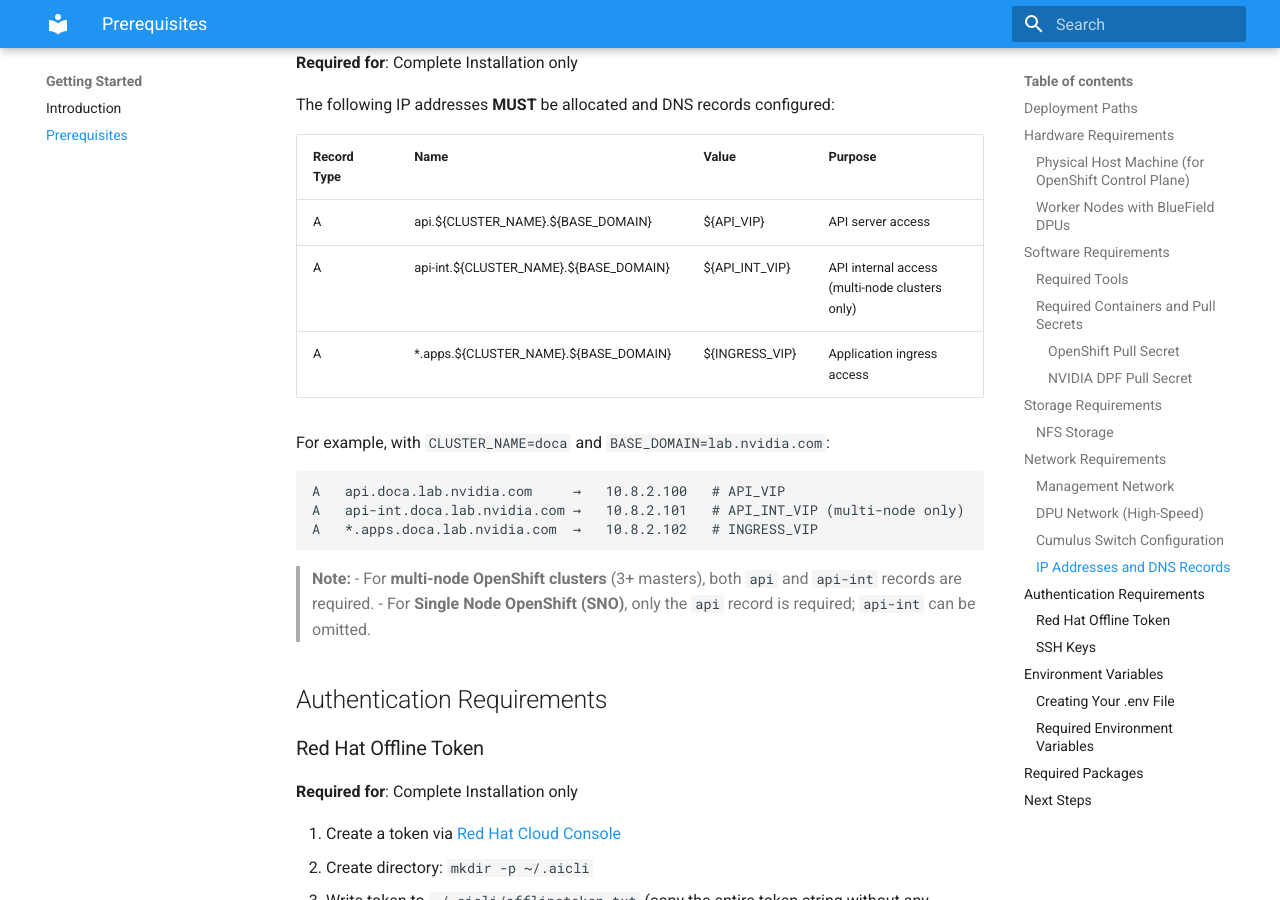
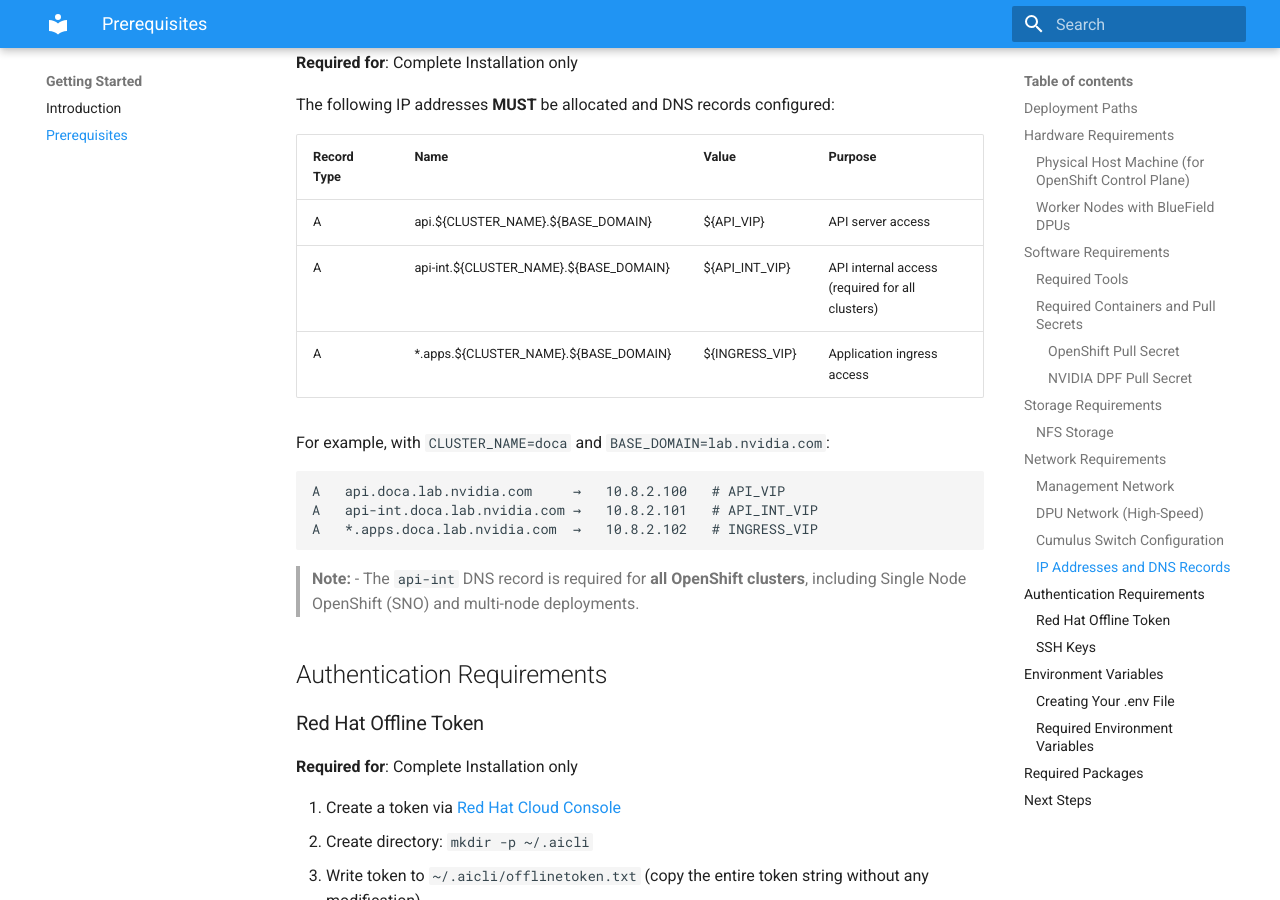
Before and after one commit to szigmon/openshift-dpf, an MkDocs documentation site: the page built from docs/prerequisites.md, in a window 1280 px wide and 900 px high, scrolled down 4398 px. Built offline with MkDocs 1.6.1 and Material for MkDocs 9.7.7, drawn with Linux system fonts in a browser that asks for light colours.

Commit message:
docs: clarify api-int DNS record is required for all OpenShift clusters, including SNO

````diff
--- a/docs/prerequisites.md
+++ b/docs/prerequisites.md
@@ -141,20 +141,19 @@
 | Record Type | Name | Value | Purpose |
 |-------------|------|-------|---------|
 | A | api.${CLUSTER_NAME}.${BASE_DOMAIN} | ${API_VIP} | API server access |
-| A | api-int.${CLUSTER_NAME}.${BASE_DOMAIN} | ${API_INT_VIP} | API internal access (multi-node clusters only) |
+| A | api-int.${CLUSTER_NAME}.${BASE_DOMAIN} | ${API_INT_VIP} | API internal access (required for all clusters) |
 | A | *.apps.${CLUSTER_NAME}.${BASE_DOMAIN} | ${INGRESS_VIP} | Application ingress access |
 
 For example, with `CLUSTER_NAME=doca` and `BASE_DOMAIN=lab.nvidia.com`:
 
 ```
 A   api.doca.lab.nvidia.com     →   10.8.2.100   # API_VIP
-A   api-int.doca.lab.nvidia.com →   10.8.2.101   # API_INT_VIP (multi-node only)
+A   api-int.doca.lab.nvidia.com →   10.8.2.101   # API_INT_VIP
 A   *.apps.doca.lab.nvidia.com  →   10.8.2.102   # INGRESS_VIP
 ```
 
 > **Note:**
-> - For **multi-node OpenShift clusters** (3+ masters), both `api` and `api-int` records are required.
-> - For **Single Node OpenShift (SNO)**, only the `api` record is required; `api-int` can be omitted.
+> - The `api-int` DNS record is required for **all OpenShift clusters**, including Single Node OpenShift (SNO) and multi-node deployments.
 
 ## Authentication Requirements
 
````
